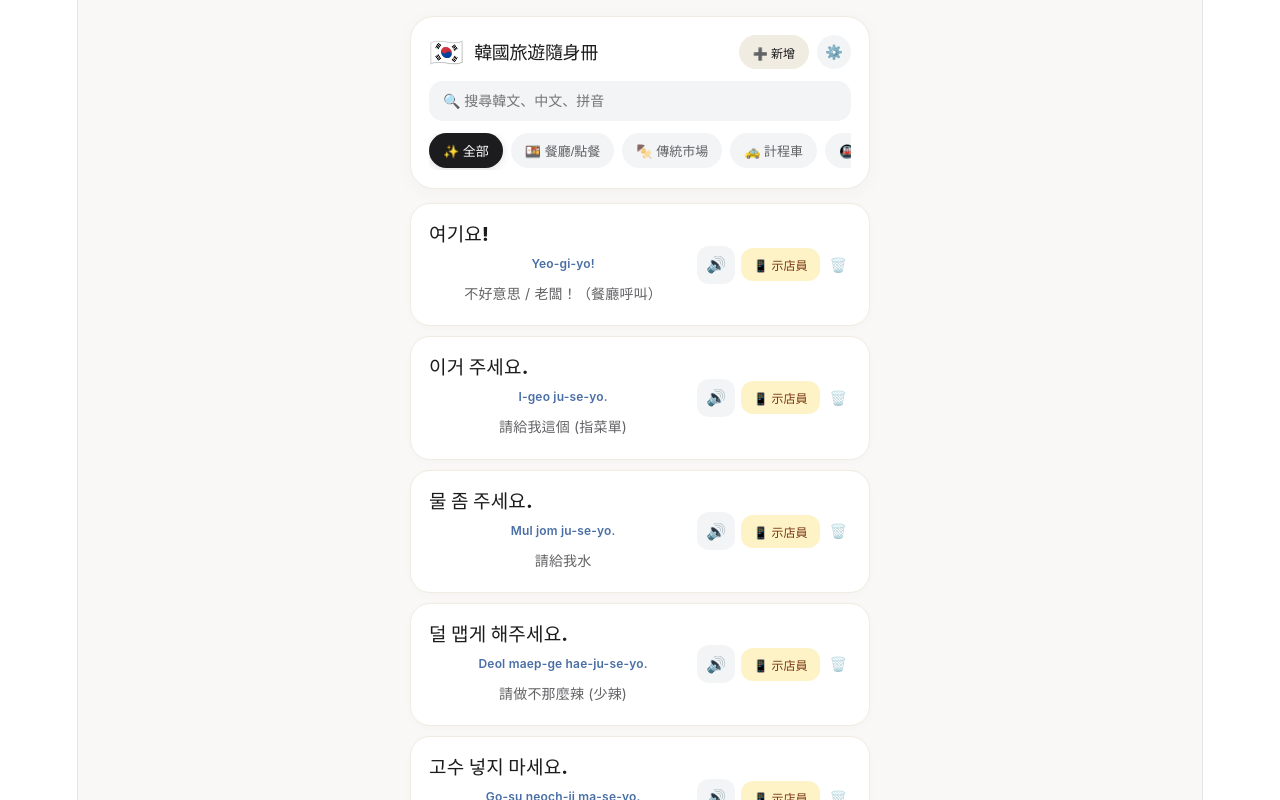
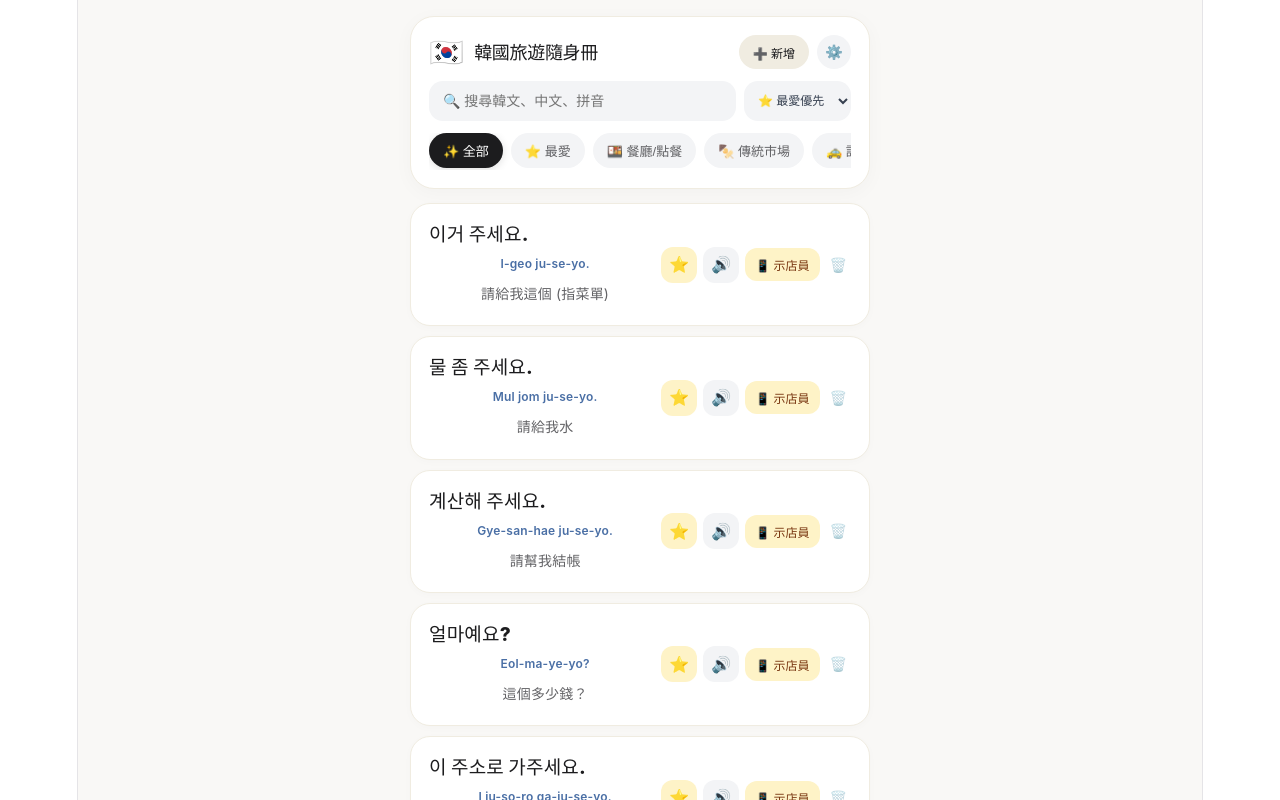
Before and after one commit to lililiiiiiiii/korean-travel-app, a React (Vite) app: page / in a window 1280 px wide. Shown: the top 800 px of the page. Built offline with nearby package versions, Linux system fonts and the light colour scheme.

Commit message:
Enhance vocabulary items with favorite status
Added 'isFavorite' property to vocabulary items and updated filtering and sorting logic to include favorites.

```diff
--- a/src/App.jsx
+++ b/src/App.jsx
@@ -3,50 +3,51 @@ import React, { useState, useEffect } from 'react';
 // 📚 韓國旅遊高頻精選詞彙庫 (餐廳、市場、計程車、交通、常用、應急)
 const INITIAL_VOCAB = [
   // 🍱 餐廳/點餐 (Dining)
-  { id: 1, category: 'dining', kr: '여기요!', zh: '不好意思 / 老闆！（餐廳呼叫）', romaja: 'Yeo-gi-yo!' },
-  { id: 2, category: 'dining', kr: '이거 주세요.', zh: '請給我這個 (指菜單)', romaja: 'I-geo ju-se-yo.' },
-  { id: 3, category: 'dining', kr: '물 좀 주세요.', zh: '請給我水', romaja: 'Mul jom ju-se-yo.' },
-  { id: 4, category: 'dining', kr: '덜 맵게 해주세요.', zh: '請做不那麼辣 (少辣)', romaja: 'Deol maep-ge hae-ju-se-yo.' },
-  { id: 5, category: 'dining', kr: '고수 넣지 마세요.', zh: '請不要加香菜', romaja: 'Go-su neoch-ji ma-se-yo.' },
-  { id: 6, category: 'dining', kr: '반찬 더 주세요.', zh: '請再給我一點小菜', romaja: 'Ban-chan deo ju-se-yo.' },
-  { id: 7, category: 'dining', kr: '포장해 주세요.', zh: '請幫我打包', romaja: 'Po-jang-hae ju-se-yo.' },
-  { id: 8, category: 'dining', kr: '계산해 주세요.', zh: '請幫我結帳', romaja: 'Gye-san-hae ju-se-yo.' },
-  { id: 9, category: 'dining', kr: '따로 계산해 주세요.', zh: '請分開結帳', romaja: 'Tta-ro gye-san-hae ju-se-yo.' },
+  { id: 1, category: 'dining', kr: '여기요!', zh: '不好意思 / 老闆！（餐廳呼叫）', romaja: 'Yeo-gi-yo!', isFavorite: false },
+  { id: 2, category: 'dining', kr: '이거 주세요.', zh: '請給我這個 (指菜單)', romaja: 'I-geo ju-se-yo.', isFavorite: true },
+  { id: 3, category: 'dining', kr: '물 좀 주세요.', zh: '請給我水', romaja: 'Mul jom ju-se-yo.', isFavorite: true },
+  { id: 4, category: 'dining', kr: '덜 맵게 해주세요.', zh: '請做不那麼辣 (少辣)', romaja: 'Deol maep-ge hae-ju-se-yo.', isFavorite: false },
+  { id: 5, category: 'dining', kr: '고수 넣지 마세요.', zh: '請不要加香菜', romaja: 'Go-su neoch-ji ma-se-yo.', isFavorite: false },
+  { id: 6, category: 'dining', kr: '반찬 더 주세요.', zh: '請再給我一點小菜', romaja: 'Ban-chan deo ju-se-yo.', isFavorite: false },
+  { id: 7, category: 'dining', kr: '포장해 주세요.', zh: '請幫我打包', romaja: 'Po-jang-hae ju-se-yo.', isFavorite: false },
+  { id: 8, category: 'dining', kr: '계산해 주세요.', zh: '請幫我結帳', romaja: 'Gye-san-hae ju-se-yo.', isFavorite: true },
+  { id: 9, category: 'dining', kr: '따로 계산해 주세요.', zh: '請分開結帳', romaja: 'Tta-ro gye-san-hae ju-se-yo.', isFavorite: false },
 
   // 🍢 傳統市場/購物 (Market & Shopping)
-  { id: 10, category: 'market', kr: '얼마예요?', zh: '這個多少錢？', romaja: 'Eol-ma-ye-yo?' },
-  { id: 11, category: 'market', kr: '이거 맛볼 수 있어요?', zh: '這個可以試吃嗎？', romaja: 'I-geo mat-bol su iss-eo-yo?' },
-  { id: 12, category: 'market', kr: '깎아주세요.', zh: '算便宜一點啦～', romaja: 'Gkak-a-ju-se-yo.' },
-  { id: 13, category: 'market', kr: '현금으로 하면 깎아주나요?', zh: '付現金有算便宜嗎？', romaja: 'Hyeon-geum-eu-ro ha-myeon gkak-a-ju-na-yo?' },
-  { id: 14, category: 'market', kr: '봉투 주세요.', zh: '請給我袋子', romaja: 'Bong-tu ju-se-yo.' },
-  { id: 15, category: 'market', kr: '카드 돼요?', zh: '可以刷卡嗎？', romaja: 'Ka-deu dwae-yo?' },
-  { id: 16, category: 'market', kr: '택스 리펀 돼요?', zh: '可以退稅嗎？', romaja: 'Taek-seu ri-peon dwae-yo?' },
+  { id: 10, category: 'market', kr: '얼마예요?', zh: '這個多少錢？', romaja: 'Eol-ma-ye-yo?', isFavorite: true },
+  { id: 11, category: 'market', kr: '이거 맛볼 수 있어요?', zh: '這個可以試吃嗎？', romaja: 'I-geo mat-bol su iss-eo-yo?', isFavorite: false },
+  { id: 12, category: 'market', kr: '깎아주세요.', zh: '算便宜一點啦～', romaja: 'Gkak-a-ju-se-yo.', isFavorite: false },
+  { id: 13, category: 'market', kr: '현금으로 하면 깎아주나요?', zh: '付現金有算便宜嗎？', romaja: 'Hyeon-geum-eu-ro ha-myeon gkak-a-ju-na-yo?', isFavorite: false },
+  { id: 14, category: 'market', kr: '봉투 주세요.', zh: '請給我袋子', romaja: 'Bong-tu ju-se-yo.', isFavorite: false },
+  { id: 15, category: 'market', kr: '카드 돼요?', zh: '可以刷卡嗎？', romaja: 'Ka-deu dwae-yo?', isFavorite: false },
+  { id: 16, category: 'market', kr: '택스 리펀 돼요?', zh: '可以退稅嗎？', romaja: 'Taek-seu ri-peon dwae-yo?', isFavorite: false },
 
   // 🚕 計程車 (Taxi)
-  { id: 17, category: 'taxi', kr: '이 주소로 가주세요.', zh: '請帶我去這個地址 (出示手機)', romaja: 'I ju-so-ro ga-ju-se-yo.' },
-  { id: 18, category: 'taxi', kr: '트렁크 좀 열어주세요.', zh: '請幫我開後備箱 (放行李)', romaja: 'Teu-reong-keu jom yeol-eo-ju-se-yo.' },
-  { id: 19, category: 'taxi', kr: '여기서 내려주세요.', zh: '請在這裡讓我下車', romaja: 'Yeo-gi-seo nae-ryeo-ju-se-yo.' },
-  { id: 20, category: 'taxi', kr: '얼마나 걸려요?', zh: '大概需要多久時間？', romaja: 'Eol-ma-na geol-ryeo-yo?' },
-  { id: 21, category: 'taxi', kr: '영수증 주세요.', zh: '請給我收據', romaja: 'Yeong-su-jeung ju-se-yo.' },
+  { id: 17, category: 'taxi', kr: '이 주소로 가주세요.', zh: '請帶我去這個地址 (出示手機)', romaja: 'I ju-so-ro ga-ju-se-yo.', isFavorite: true },
+  { id: 18, category: 'taxi', kr: '트렁크 좀 열어주세요.', zh: '請幫我開後備箱 (放行李)', romaja: 'Teu-reong-keu jom yeol-eo-ju-se-yo.', isFavorite: false },
+  { id: 19, category: 'taxi', kr: '여기서 내려주세요.', zh: '請在這裡讓我下車', romaja: 'Yeo-gi-seo nae-ryeo-ju-se-yo.', isFavorite: true },
+  { id: 20, category: 'taxi', kr: '얼마나 걸려요?', zh: '大概需要多久時間？', romaja: 'Eol-ma-na geol-ryeo-yo?', isFavorite: false },
+  { id: 21, category: 'taxi', kr: '영수증 주세요.', zh: '請給我收據', romaja: 'Yeong-su-jeung ju-se-yo.', isFavorite: false },
 
   // 🚇 交通/問路 (Transport)
-  { id: 22, category: 'transport', kr: '화장실이 어디예요?', zh: '洗手間在哪裡？', romaja: 'Hwa-jang-sil-i eo-di-ye-yo?' },
-  { id: 23, category: 'transport', kr: '지하철역이 어디예요?', zh: '地鐵站在哪裡？', romaja: 'Ji-ha-cheol-yeok-i eo-di-ye-yo?' },
-  { id: 24, category: 'transport', kr: '티머니 충전해 주세요.', zh: '請幫我的 T-Money 卡加值', romaja: 'T-money chung-jeon-hae ju-se-yo.' },
-  { id: 25, category: 'transport', kr: '이 버스 홍대로 가나요?', zh: '這公車有去弘大嗎？', romaja: 'I beo-seu Hong-dae-ro ga-na-yo?' },
+  { id: 22, category: 'transport', kr: '화장실이 어디예요?', zh: '洗手間在哪裡？', romaja: 'Hwa-jang-sil-i eo-di-ye-yo?', isFavorite: true },
+  { id: 23, category: 'transport', kr: '지하철역이 어디예요?', zh: '地鐵站在哪裡？', romaja: 'Ji-ha-cheol-yeok-i eo-di-ye-yo?', isFavorite: false },
+  { id: 24, category: 'transport', kr: '티머니 충전해 주세요.', zh: '請幫我的 T-Money 卡加值', romaja: 'T-money chung-jeon-hae ju-se-yo.', isFavorite: false },
+  { id: 25, category: 'transport', kr: '이 버스 홍대로 가나요?', zh: '這公車有去弘大嗎？', romaja: 'I beo-seu Hong-dae-ro ga-na-yo?', isFavorite: false },
 
   // 👋 常用/應急 (Basic & Emergency)
-  { id: 26, category: 'basic', kr: '안녕하세요.', zh: '你好', romaja: 'An-nyeong-ha-se-yo.' },
-  { id: 27, category: 'basic', kr: '감사합니다.', zh: '謝謝', romaja: 'Gam-sa-ham-ni-da.' },
-  { id: 28, category: 'basic', kr: '죄송합니다.', zh: '對不起 / 不好意思', romaja: 'Jwe-song-ham-ni-da.' },
-  { id: 29, category: 'basic', kr: '괜찮아요.', zh: '沒關係 / 不用了', romaja: 'Gwaen-chan-a-yo.' },
-  { id: 30, category: 'basic', kr: '와이파이 비밀번호가 뭐예요?', zh: 'WiFi 密碼是什麼？', romaja: 'Wi-fi bi-mil-beon-ho-ga meoe-ye-yo?' },
-  { id: 31, category: 'emergency', kr: '도와주세요!', zh: '請幫幫我！', romaja: 'Do-wa-ju-se-yo!' },
-  { id: 32, category: 'emergency', kr: '약국이 어디예요?', zh: '藥局在哪裡？', romaja: 'Yak-guk-i eo-di-ye-yo?' }
+  { id: 26, category: 'basic', kr: '안녕하세요.', zh: '你好', romaja: 'An-nyeong-ha-se-yo.', isFavorite: false },
+  { id: 27, category: 'basic', kr: '감사합니다.', zh: '謝謝', romaja: 'Gam-sa-ham-ni-da.', isFavorite: true },
+  { id: 28, category: 'basic', kr: '죄송합니다.', zh: '對不起 / 不好意思', romaja: 'Jwe-song-ham-ni-da.', isFavorite: false },
+  { id: 29, category: 'basic', kr: '괜찮아요.', zh: '沒關係 / 不用了', romaja: 'Gwaen-chan-a-yo.', isFavorite: false },
+  { id: 30, category: 'basic', kr: '와이파이 비밀번호가 뭐예요?', zh: 'WiFi 密碼是什麼？', romaja: 'Wi-fi bi-mil-beon-ho-ga meoe-ye-yo?', isFavorite: false },
+  { id: 31, category: 'emergency', kr: '도와주세요!', zh: '請幫幫我！', romaja: 'Do-wa-ju-se-yo!', isFavorite: false },
+  { id: 32, category: 'emergency', kr: '약국이 어디예요?', zh: '藥局在哪裡？', romaja: 'Yak-guk-i eo-di-ye-yo?', isFavorite: false }
 ];
 
 const CATEGORIES = [
   { id: 'ALL', name: '✨ 全部' },
+  { id: 'FAV', name: '⭐ 最愛' },
   { id: 'dining', name: '🍱 餐廳/點餐' },
   { id: 'market', name: '🍢 傳統市場' },
   { id: 'taxi', name: '🚕 計程車' },
@@ -63,6 +64,7 @@ export default function App() {
 
   const [selectedCategory, setSelectedCategory] = useState('ALL');
   const [searchQuery, setSearchQuery] = useState('');
+  const [sortBy, setSortBy] = useState('favorite'); // 'favorite' | 'newest' | 'default'
   const [fullscreenCard, setFullscreenCard] = useState(null);
 
   const [showAddForm, setShowAddForm] = useState(false);
@@ -106,6 +108,13 @@ export default function App() {
     const audioUrl = `https://dict.youdao.com/dictvoice?type=0&le=ko&audio=${encodeURIComponent(cleanText)}`;
     const audio = new Audio(audioUrl);
     audio.play().catch((err) => console.log('Audio playback prevented:', err));
+  };
+
+  // ⭐ 切換最愛狀態
+  const toggleFavorite = (id) => {
+    setItems(items.map(item =>
+      item.id === id ? { ...item, isFavorite: !item.isFavorite } : item
+    ));
   };
 
   // ⚙️ 恢復預設詞彙 (保留自訂項)
@@ -166,8 +175,9 @@ export default function App() {
       category: newCategory,
       kr: translatedKr,
       zh: newZh.trim(),
-      romaja: 'Auto-translated',
-      isCustom: true
+      romaja: '',
+      isCustom: true,
+      isFavorite: false
     };
 
     setItems([newItem, ...items]);
@@ -181,23 +191,30 @@ export default function App() {
     setItems(items.filter((item) => item.id !== id));
   };
 
-  // 過濾邏輯
-  const filteredItems = items.filter((item) => {
-    const matchesCat = selectedCategory === 'ALL' || item.category === selectedCategory;
-    const matchesQuery =
-      item.kr.toLowerCase().includes(searchQuery.toLowerCase()) ||
-      item.zh.includes(searchQuery) ||
-      (item.romaja && item.romaja.toLowerCase().includes(searchQuery.toLowerCase()));
-    return matchesCat && matchesQuery;
-  });
+  // 🔍 過濾與 🔀 排序邏輯
+  const filteredAndSortedItems = items
+    .filter((item) => {
+      const matchesCat =
+        selectedCategory === 'ALL' ? true :
+        selectedCategory === 'FAV' ? item.isFavorite :
+        item.category === selectedCategory;
 
-  // 韓文組合字轉羅馬拼音的簡易轉換器
-  const getRomaja = (text) => {
-    if (!text) return '';
-    // 如果包含了自訂標記，不顯示 Auto-translated，直接留空或保留原文
-    return '';
-  };
+      const matchesQuery =
+        item.kr.toLowerCase().includes(searchQuery.toLowerCase()) ||
+        item.zh.includes(searchQuery) ||
+        (item.romaja && item.romaja.toLowerCase().includes(searchQuery.toLowerCase()));
 
+      return matchesCat && matchesQuery;
+    })
+    .sort((a, b) => {
+      if (sortBy === 'favorite') {
+        if (a.isFavorite === b.isFavorite) return 0;
+        return a.isFavorite ? -1 : 1;
+      } else if (sortBy === 'newest') {
+        return b.id - a.id;
+      }
+      return 0;
+    });
 
   return (
     <div style={styles.appContainer}>
@@ -239,8 +256,8 @@ export default function App() {
             </div>
           )}
 
-          {/* 搜尋框 */}
-          <div style={styles.searchWrapper}>
+          {/* 搜尋框與排序選擇 */}
+          <div style={styles.searchAndSortRow}>
             <input
               type="text"
               placeholder="🔍 搜尋韓文、中文、拼音"
@@ -248,6 +265,15 @@ export default function App() {
               onChange={(e) => setSearchQuery(e.target.value)}
               style={styles.searchInput}
             />
+            <select
+              value={sortBy}
+              onChange={(e) => setSortBy(e.target.value)}
+              style={styles.sortSelect}
+            >
+              <option value="favorite">⭐ 最愛優先</option>
+              <option value="newest">🕒 最新新增</option>
+              <option value="default">📋 預設順序</option>
+            </select>
           </div>
 
           {/* 分類 Chips */}
@@ -303,24 +329,34 @@ export default function App() {
 
         {/* 詞彙卡片列表 */}
         <section style={styles.listSection}>
-          {filteredItems.length === 0 ? (
+          {filteredAndSortedItems.length === 0 ? (
             <div style={styles.emptyCard}>
-              <p style={styles.emptyText}>未找到相關單字或句子</p>
+              <p style={styles.emptyText}>未找到相關單字或最愛句子</p>
               <button onClick={handleResetToDefault} style={styles.resetInlineBtn}>恢復預設詞彙</button>
             </div>
           ) : (
-            filteredItems.map((item) => (
+            filteredAndSortedItems.map((item) => (
               <div key={item.id} style={styles.card}>
                 <div style={styles.cardMain}>
                   <div style={styles.krText}>
                     {item.kr}
                     {item.isCustom && <span style={styles.customBadge}>自訂</span>}
                   </div>
-                  {item.romaja && item.romaja !== 'Auto-translated' && (<div style={styles.romajaText}>{item.romaja}</div>)}
+                  {item.romaja && item.romaja !== 'Auto-translated' && (
+                    <div style={styles.romajaText}>{item.romaja}</div>
+                  )}
                   <div style={styles.zhText}>{item.zh}</div>
                 </div>
 
                 <div style={styles.cardActions}>
+                  {/* ⭐ 最愛按鈕 */}
+                  <button
+                    onClick={() => toggleFavorite(item.id)}
+                    style={item.isFavorite ? styles.favoriteActiveBtn : styles.favoriteBtn}
+                    title={item.isFavorite ? "取消最愛" : "加入最愛"}
+                  >
+                    {item.isFavorite ? '⭐' : '☆'}
+                  </button>
                   <button onClick={() => playAudio(item.kr)} style={styles.actionBtn} title="播放發音">
                     🔊
                   </button>
@@ -410,12 +446,6 @@ const styles = {
     margin: 0,
     letterSpacing: '-0.3px'
   },
-  brandSubtitle: {
-    fontSize: '11px',
-    color: '#8E8E93',
-    margin: 0,
-    fontWeight: '500'
-  },
   addToggleBtn: {
     border: 'none',
     backgroundColor: '#F0ECE1',
@@ -480,11 +510,13 @@ const styles = {
     fontSize: '12px',
     cursor: 'pointer'
   },
-  searchWrapper: {
+  searchAndSortRow: {
+    display: 'flex',
+    gap: '8px',
     width: '100%'
   },
   searchInput: {
-    width: '100%',
+    flex: 1,
     padding: '12px 14px',
     backgroundColor: '#F3F4F6',
     border: 'none',
@@ -493,6 +525,17 @@ const styles = {
     outline: 'none',
     boxSizing: 'border-box',
     color: '#1C1C1E'
+  },
+  sortSelect: {
+    padding: '0 10px',
+    backgroundColor: '#F3F4F6',
+    border: 'none',
+    borderRadius: '14px',
+    fontSize: '12px',
+    fontWeight: '600',
+    color: '#374151',
+    outline: 'none',
+    cursor: 'pointer'
   },
   categoryBar: {
     display: 'flex',
@@ -643,11 +686,31 @@ const styles = {
     gap: '6px',
     alignItems: 'center'
   },
+  favoriteBtn: {
+    border: 'none',
+    backgroundColor: '#F3F4F6',
+    color: '#9CA3AF',
+    width: '36px',
+    height: '36px',
+    borderRadius: '12px',
+    fontSize: '16px',
+    cursor: 'pointer'
+  },
+  favoriteActiveBtn: {
+    border: 'none',
+    backgroundColor: '#FEF3C7',
+    color: '#D97706',
+    width: '36px',
+    height: '36px',
+    borderRadius: '12px',
+    fontSize: '16px',
+    cursor: 'pointer'
+  },
   actionBtn: {
     border: 'none',
     backgroundColor: '#F3F4F6',
-    width: '38px',
-    height: '38px',
+    width: '36px',
+    height: '36px',
     borderRadius: '12px',
     fontSize: '16px',
     cursor: 'pointer'
@@ -657,7 +720,7 @@ const styles = {
     backgroundColor: '#FEF3C7',
     color: '#78350F',
     fontWeight: '700',
-    padding: '8px 12px',
+    padding: '8px 10px',
     borderRadius: '12px',
     fontSize: '12px',
     cursor: 'pointer'
```
